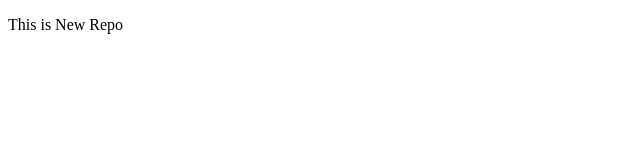
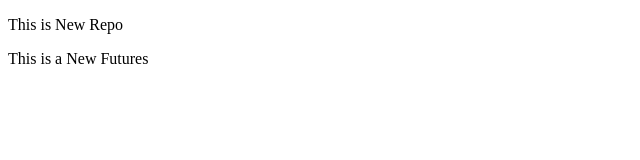
Before and after one commit to avijit688/localrepo, a plain HTML site: page index.html in a window 1280 px wide. Shown: the whole page, without its empty margins (0-640 px from the left). Drawn offline with Linux system fonts and the light colour scheme.

Commit message:
Add New Futures

```diff
--- a/index.html
+++ b/index.html
@@ -7,5 +7,6 @@
 </head>
 <body>
     <p>This is New Repo</p>
+    <p>This is a New Futures</p>
 </body>
 </html>
```
